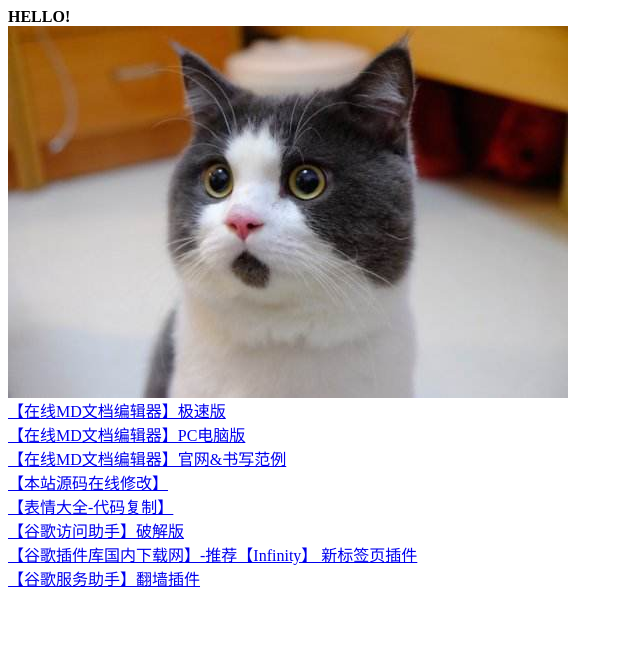
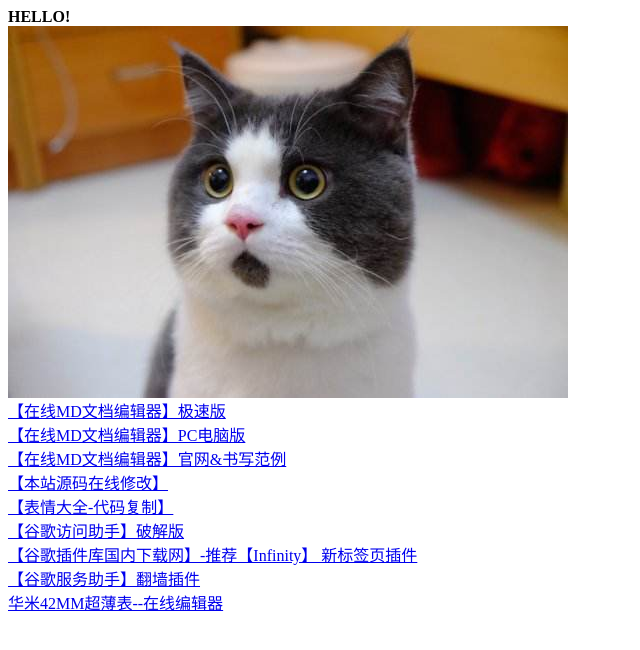
Before and after one commit to smtxk/smtxk.github.io, a plain HTML site: page index.html in a window 1280 px wide. Shown: the whole page, without its empty margins (0-640 px from the left). Drawn offline with Linux system fonts and the light colour scheme.

Commit message:
Update index.html

```diff
--- a/index.html
+++ b/index.html
@@ -17,3 +17,5 @@
 <a href="https://www.extfans.com/" target="_blank">【谷歌插件库国内下载网】-推荐【Infinity】 新标签页插件</a>
 <br>
 <a href="./tools/谷歌服务助手-翻墙用.zip" target="_blank">【谷歌服务助手】翻墙插件</a>
+<br>
+<a href="https://ghbhaha.github.io/watchfaceEditor/" target="_blank">华米42MM超薄表--在线编辑器</a>
```
